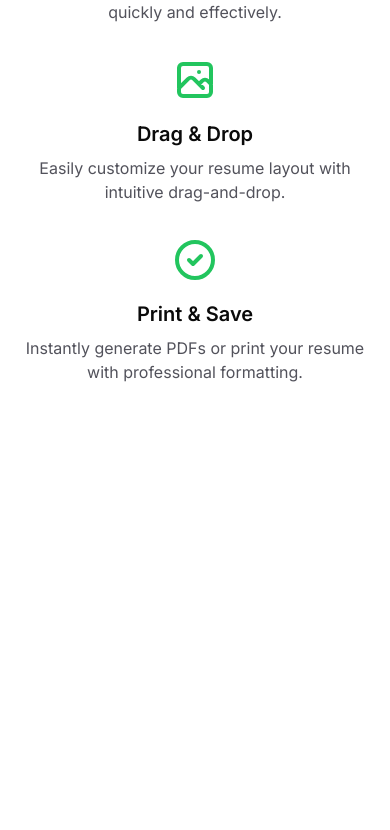
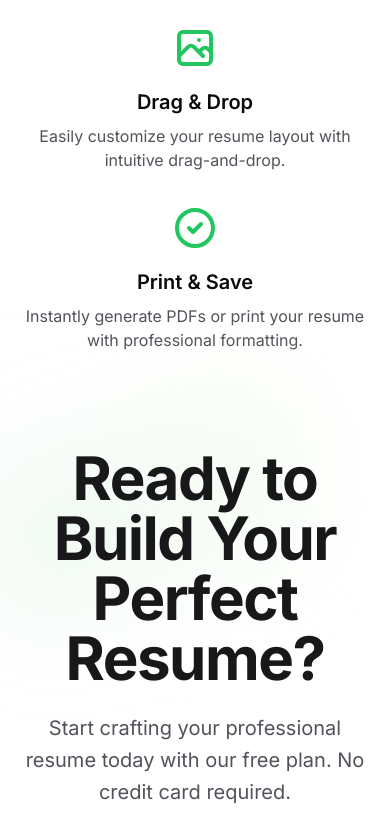
Before and after one commit to MaorSaadia/resume-craft, a Next.js app: page / in a window 390 px wide. Shown: the part 3870-4700 px from the top of the page. Before the commit the page ends 4382 px from the top, so only its background shows below. Built offline with nearby package versions, Linux system fonts and the light colour scheme.

Commit message:
added call to action in the end of the homepage

```diff
--- a/src/app/page.tsx
+++ b/src/app/page.tsx
@@ -48,7 +48,7 @@ export default function Home() {
 
           <div>
             <div className="mx-auto max-w-6xl px-6 lg:px-8">
-              <div className="mt-16 flow-root sm:mt-24">
+              <div className="mt-16 flow-root">
                 <div className="dark:bg-gray-50/2 -m-2 rounded-xl bg-gray-900/5 p-2 ring-1 ring-inset ring-gray-900/10 dark:bg-gray-100/50 dark:ring-gray-100/50 lg:-m-4 lg:rounded-2xl lg:p-4">
                   <Image
                     src="/dashboard-preview.png"
@@ -205,7 +205,7 @@ export default function Home() {
         </div>
       </div>
       {/* Feature section */}
-      <div className="mx-auto mb-32 mt-32 max-w-5xl sm:mt-36">
+      <div className="mx-auto mb-32 mt-24 max-w-5xl">
         <div className="mb-12 px-6 lg:px-8">
           <div className="mx-auto max-w-2xl sm:text-center">
             <h2 className="mt-2 text-4xl font-bold text-zinc-900 dark:text-zinc-300 sm:text-5xl">
@@ -325,20 +325,35 @@ export default function Home() {
             </div>
           </div>
         </div>
-        {/* <div className="mx-auto max-w-6xl px-6 lg:px-8">
-          <div className="mt-16 flow-root sm:mt-24">
-            <div className="-m-2 rounded-xl bg-gray-900/5 p-2 ring-1 ring-inset ring-gray-900/10 lg:-m-4 lg:rounded-2xl lg:p-4">
-              <Image
-                src="/dashboard-preview.png"
-                alt="uploading preview"
-                width={1419}
-                height={732}
-                quality={100}
-                className="rounded-md bg-white p-2 shadow-2xl ring-1 ring-gray-900/10 sm:p-8 md:p-20"
-              />
+        {/* Call To Action */}
+        <div className="relative isolate mt-16 px-6 py-8 sm:py-16 lg:px-4">
+          <div className="mx-auto max-w-2xl text-center">
+            <h2 className="text-6xl font-bold tracking-tight text-zinc-900 dark:text-zinc-300 sm:text-5xl">
+              Ready to Build Your Perfect Resume?
+            </h2>
+            <p className="mx-auto mt-6 max-w-xl text-xl leading-8 text-zinc-600 dark:text-zinc-200">
+              Start crafting your professional resume today with our free plan.
+              No credit card required.
+            </p>
+            <div className="mt-6 flex items-center justify-center gap-x-6">
+              <Button asChild size="lg" variant="premium">
+                <Link href="/resumes">Get Started for Free</Link>
+              </Button>
             </div>
           </div>
-        </div> */}
+          <div
+            aria-hidden="true"
+            className="pointer-events-none absolute inset-x-0 -top-40 -z-10 transform-gpu overflow-hidden blur-3xl sm:-top-80"
+          >
+            <div
+              style={{
+                clipPath:
+                  "polygon(74.1% 44.1%, 100% 61.6%, 97.5% 26.9%, 85.5% 0.1%, 80.7% 2%, 72.5% 32.5%, 60.2% 62.4%, 52.4% 68.1%, 47.5% 58.3%, 45.2% 34.5%, 27.5% 76.7%, 0.1% 64.9%, 17.9% 100%, 27.6% 76.8%, 76.1% 97.7%, 74.1% 44.1%)",
+              }}
+              className="relative left-[calc(50%-11rem)] aspect-[1155/678] w-[36.125rem] -translate-x-1/2 rotate-[30deg] bg-gradient-to-tr from-green-600 to-lime-100 opacity-20"
+            />
+          </div>
+        </div>
       </div>
     </>
   );
```
